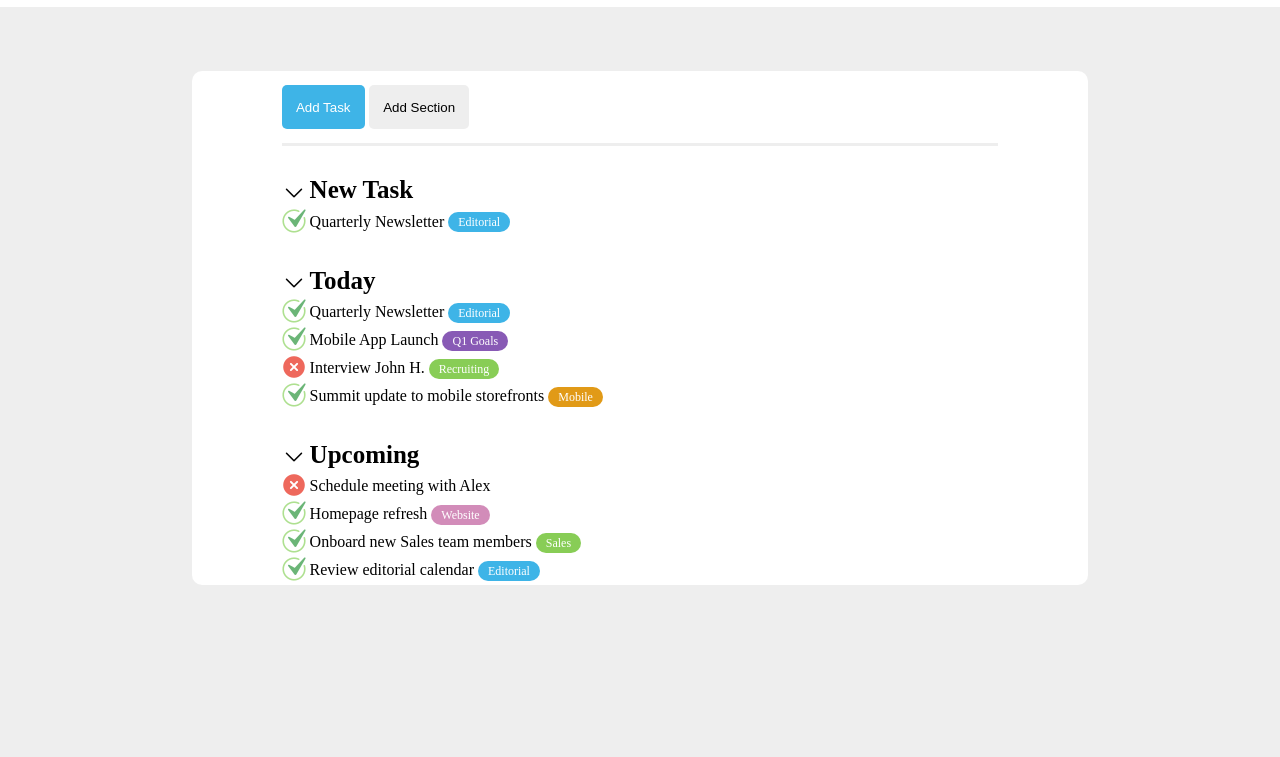
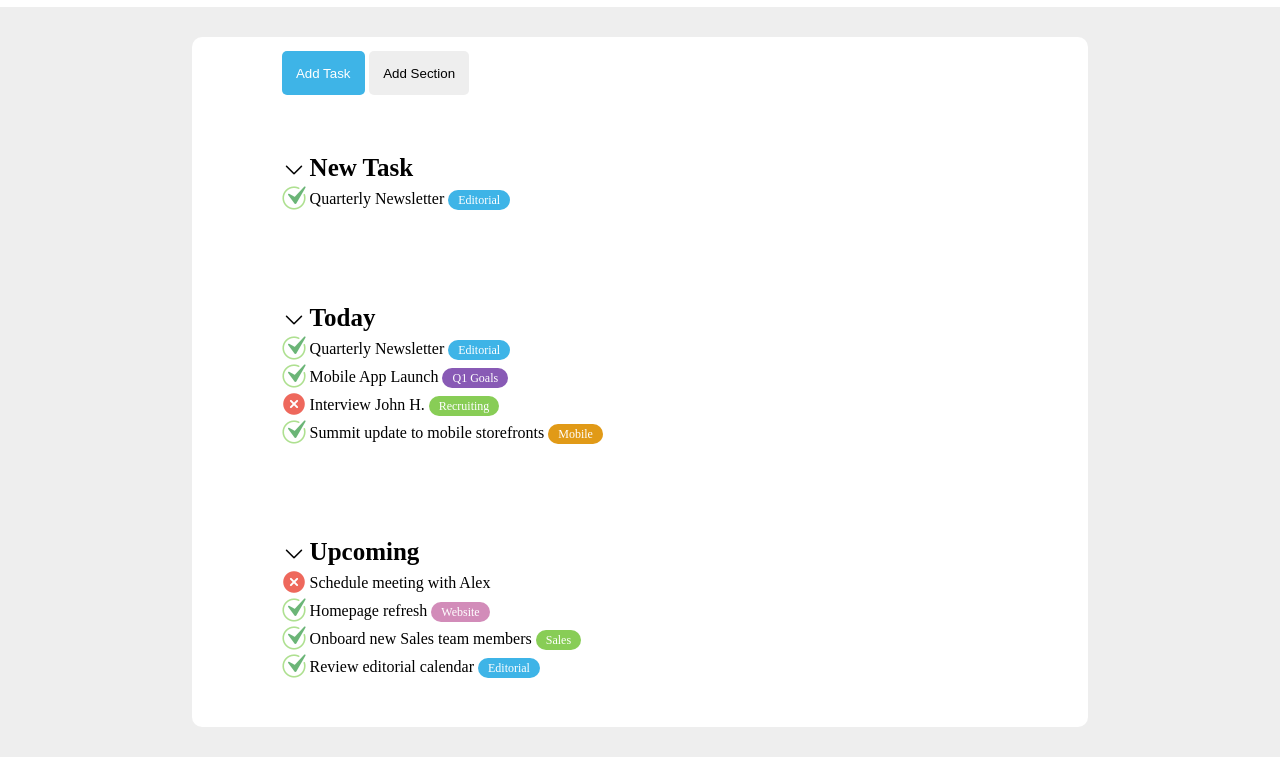
Before and after one commit to rachelpatrocinio/html-css-toboolist, a plain HTML site: page index.html in a window 1280 px wide. Shown: the part 71-828 px from the top of the page. Before the commit the page ends 800 px from the top, so only its background shows below. Drawn offline with Linux system fonts and the light colour scheme.

Commit message:
ADD: Sections Adjustment

```diff
--- a/index.html
+++ b/index.html
@@ -17,7 +17,7 @@
 
     <main class="wrapper">
 
-        <form class="form container">
+        <form class="container">
             <input type="submit" value="Add Task" class="colored buttons">
             <input type="submit" value="Add Section" class="uncolored buttons">
         </form>
--- a/style.css
+++ b/style.css
@@ -34,7 +34,7 @@ body{
 
 .wrapper{
     max-width: 70%;
-    margin: 5% auto;
+    margin: 30px auto;
     background-color: #ffffff;
     border-radius: 10px;
 }
@@ -45,10 +45,6 @@ body{
 }
 
 /* Form */
-
-.form{
-    border-bottom: 3px solid #eeeeee;
-}
 
 .buttons{
     margin: 2% 0 2% 0;
@@ -75,7 +71,7 @@ body{
 /* Section */
 
 .section{
-    margin-top: 30px;
+    padding: 5% 0;
 }
 
 .section-title{
```
